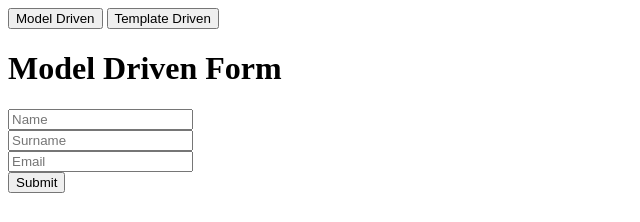
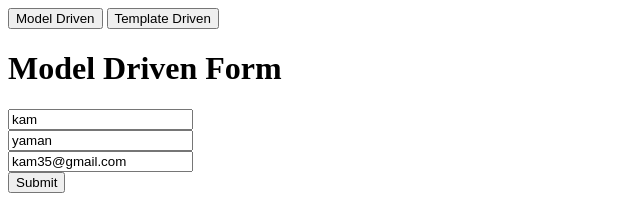
Before and after one commit to yamanerkam/Angular-Forms, an Angular app: page /model-driven in a window 1280 px wide. Shown: the top 222 px of the page, without its empty margins (0-640 px from the left). Built offline with nearby package versions, Linux system fonts and the light colour scheme.

Commit message:
model-driven-form

```diff
--- a/src/app/components/model-driven-form/model-driven-form.component.html
+++ b/src/app/components/model-driven-form/model-driven-form.component.html
@@ -1,7 +1,7 @@
 <h1>Model Driven Form</h1>
-<form>
-    <input placeholder="Name" name="name" > <br>
-    <input type="text" placeholder="Surname" name="surname" > <br>
-    <input type="email" placeholder="Email" name="email" > <br>
+<form [formGroup]="frm" (ngSubmit)="onSubmit()"  >
+    <input placeholder="Name" name="name" formControlName="name" > <br>
+    <input type="text" placeholder="Surname" name="surname" formControlName="surname" > <br>
+    <input type="email" placeholder="Email" name="email"  formControlName="email"> <br>
     <button>Submit</button>
 </form>
--- a/src/app/components/model-driven-form/model-driven-form.component.ts
+++ b/src/app/components/model-driven-form/model-driven-form.component.ts
@@ -1,4 +1,5 @@
 import { Component, OnInit } from '@angular/core';
+import { FormBuilder, FormGroup } from '@angular/forms';
 
 @Component({
   selector: 'app-model-driven-form',
@@ -7,8 +8,20 @@ import { Component, OnInit } from '@angular/core';
 })
 export class ModelDrivenFormComponent implements OnInit {
 
-  constructor() { }
+  // Reactive form is the other name
+  frm: FormGroup;
 
+  constructor(private formBuilder: FormBuilder) {
+    this.frm = formBuilder.group({
+      name: ["kam"],
+      surname: ["yaman"],
+      email: ["kam35@gmail.com"]
+
+    })
+  }
+  onSubmit() {
+    console.log(this.frm.value)
+  }
   ngOnInit(): void {
   }
 
--- a/src/app/components/model-driven-form/model-driven-form.module.ts
+++ b/src/app/components/model-driven-form/model-driven-form.module.ts
@@ -1,14 +1,16 @@
 import { NgModule } from '@angular/core';
 import { CommonModule } from '@angular/common';
 import { ModelDrivenFormComponent } from './model-driven-form.component';
-import { FormsModule } from '@angular/forms';
+import { FormsModule, ReactiveFormsModule } from '@angular/forms';
 
 
 
 @NgModule({
   declarations: [ModelDrivenFormComponent],
   imports: [
-    CommonModule, FormsModule
-  ], exports: [ModelDrivenFormComponent]
+    CommonModule,
+    ReactiveFormsModule
+  ],
+  exports: [ModelDrivenFormComponent]
 })
 export class ModelDrivenFormModule { }
```
Also changed, not shown: src/app/components/template-driven-form/template-driven-form.module.ts (+7 -2 lines).
